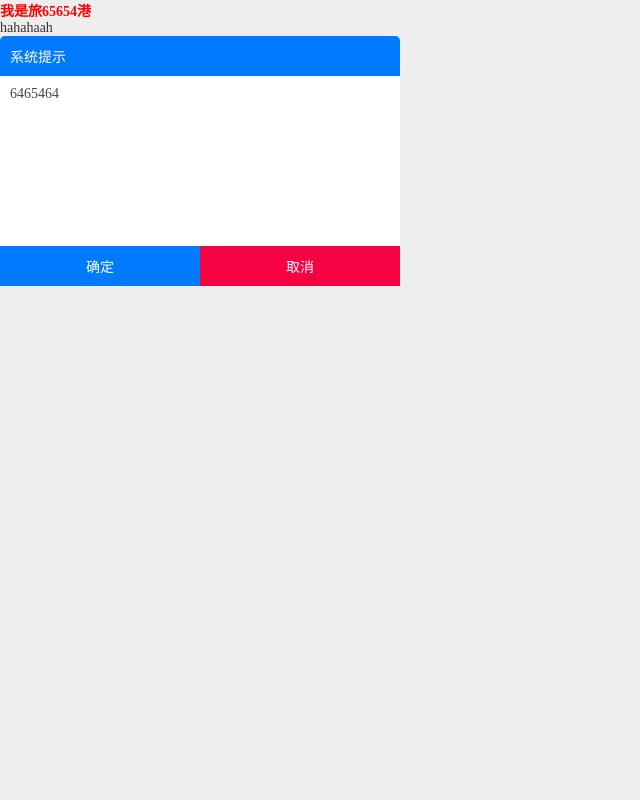
After one commit to xiemenga11/leoframe, a PHP site: page / in a window 1280 px wide. The commit adds this page. Shown: the whole page, without its empty margins (0-640 px from the left). Run offline with PHP 8.4, Linux system fonts and the light colour scheme.

Commit message:
some new update

```diff
--- a/css/leo.css
+++ b/css/leo.css
@@ -5,6 +5,7 @@
 	text-decoration: none;
 	outline: none;
 	list-style: none;
+	color:#323232;
 	box-sizing:border-box;
 	-webkit-box-sizing:border-box;
 	-moz-box-sizing:border-box;
@@ -277,6 +317,13 @@ hr{
 }
 .mar-right,.mar-lr{
 	margin-right:10px;
+}
+/*---------------------- N ----------------------*/
+.no-select{
+	-webkit-user-select:none ;
+	-moz-user-select:none ;
+	-ms-user-select:none ;
+	user-select:none ;
 }
 /*---------------------- P ----------------------*/
 .pad{
--- /dev/null
+++ b/css/leoui.css
@@ -0,0 +1,79 @@
+*{
+	margin:0;
+	padding:0;
+	font-size:14px;
+	text-decoration: none;
+	outline: none;
+	list-style: none;
+	color:#323232;
+	box-sizing:border-box;
+	-webkit-box-sizing:border-box;
+	-moz-box-sizing:border-box;
+	-ms-box-sizing:border-box;
+	-o-box-sizing:border-box;
+}
+img{
+	border:none;
+}
+html,body{
+	width:100%;
+	height:100%;
+	background-color:#eee;
+}
+hr{
+	border-top:1px solid #fff;
+	border-left:none;
+	border-right:none;
+	border-bottom:1px solid #ddd;
+}
+.bg-red{
+	background-color:#F40242;
+}
+.bg-blue{
+	background-color: #007aff;
+}
+.bg-red,
+.bg-blue{
+	color:white;
+}
+.leo-ui-diag-box-mask{
+	position        : fixed;
+	top             : 0;
+	left            : 0;
+	width           : 100%;
+	height          : 100%;
+	background-color: rgba(0,0,0,0.3);
+}
+.leo-ui-diag-box{
+	width           : 400px;
+	height          : 250px;
+	background-color: white;
+	position        : absolute;
+	border-radius   : 5px;
+}
+.leo-ui-diag-box .title{
+	padding         : 10px;
+	color           : white;
+	background-color: #007aff;
+	border-radius   : 5px 5px 0 0;
+}
+.leo-ui-diag-box .content{
+	color  : #454545;
+	padding: 10px;
+}
+.leo-ui-diag-box .btn-box{
+	position       : absolute;
+	width          : 100%;
+	bottom         : 0;
+	left           : 0;
+	display        : flex;
+	display        : -webkit-flex;
+	display        : -moz-flex;
+	justify-content: center;
+	border-radius:5px;
+}
+.leo-ui-diag-box .btn-box *{
+	flex-grow:1;
+	border:none;
+	padding:10px;
+}
--- /dev/null
+++ b/index.html
@@ -0,0 +1,42 @@
+<!doctype html>
+<html lang="en">
+<head>
+	<meta charset="UTF-8">
+	<title>leo js</title>
+	<link rel="stylesheet" href="css/leo.css">
+	<link rel="stylesheet" href="css/leoui.css">
+</head>
+<body>
+<div id="xie" data-app="leo" data-mod="我是旅65654港">
+	<h1 style="color:red;" class="no-select">{{$xiedsafsadf}}</h1>
+</div>
+<div data-app="xie" data-mod="hahahaah">
+	{{$leo}}
+</div>
+	<div class="leo-ui-diag-box">
+		<div class="title">系统提示</div>
+		<div class="content">asdfadsf</div>
+		<div class="btn-box">
+			<button class="bg-blue">确定</button>
+			<button class="bg-red">取消</button>
+			<input type="button" value="虫豸">
+		</div>
+	</div>
+
+	<div class="leo-ui-diag-box">
+		<div class="title">系统提示</div>
+		<div class="content">6465464</div>
+		<div class="btn-box">
+			<button class="bg-blue">确定</button>
+			<button class="bg-red">取消</button>
+		</div>
+	</div>
+
+<script src="js/selector.js"></script>
+<script src="js/leomod.js"></script>
+<script src="js/leoui.js"></script>
+<script>
+
+</script>
+</body>
+</html>
--- /dev/null
+++ b/js/leomod.js
@@ -0,0 +1,32 @@
+(function(w) {
+	var doms = l("body").children,
+		domsLength = doms.length,
+		reg = {
+			app: /\{\{\$\S+\}\}/ig
+		},
+		app = [],
+		mod = {},
+		domApp = {};
+	for(var i = 0; i < domsLength; i++){
+		if(doms[i].dataset.app){
+			var mod = doms[i].dataset.mod || "";
+			doms[i].innerHTML = doms[i].innerHTML.replace(reg.app,mod);
+			domApp[doms[i].dataset.app] = doms[i];
+		}
+	}
+	// alert(l("#xie") instanceof Object);
+
+
+	// alert(l("#xie").dataset.app)
+	// alert(l("#xie").innerHTML.match(reg.app));
+
+	// var xie = l("#xie");
+
+	// alert(att)
+	// for (var i in att) {
+	// 	document.write(i + ":" + att[i] + "<br>");
+	// }
+	// for (var i in xie) {
+	// 	document.write(i + ":" + xie[i] + "<br>");
+	// }
+}(window))
--- /dev/null
+++ b/js/leoui.js
@@ -0,0 +1,40 @@
+(function(w){
+	var diag = l(".leo-ui-diag-box");
+	if(!diag.length){
+		var dw = parseFloat(diag.css("width")),
+			dh = parseFloat(diag.css("height")),
+			sw = screen.width,
+			sh = screen.height;
+
+		diag.css({
+			left:(sw-dw)/2+"px",
+			top:(sh-dh)/2+"px"
+		})
+		drag(diag)
+	}else{
+		diag.each(function(i){
+			this.style.zIndex = i;
+			drag(this);
+		})
+	}
+	function drag(obj){
+		obj.onmousedown = function(e){
+			this.style.position = "fixed";
+			this.style.zIndex +=2;
+			var e = e || event;
+			var sx = e.clientX,
+				sy = e.clientY,
+				dx = this.offsetLeft,
+				dy = this.offsetTop,
+				This = this;
+			document.onmousemove = function(e){
+				var e = e || event;
+				This.style.left = dx + e.clientX - sx + "px";
+				This.style.top = dy + e.clientY - sy + "px";
+			}
+		}
+		obj.onmouseup = function(){
+			document.onmousemove = null;
+		}
+	}
+}(window))
```
Also changed, not shown: other parts of css/leo.css (+39 -0 lines), js/selector.js (+70 -10 lines).
